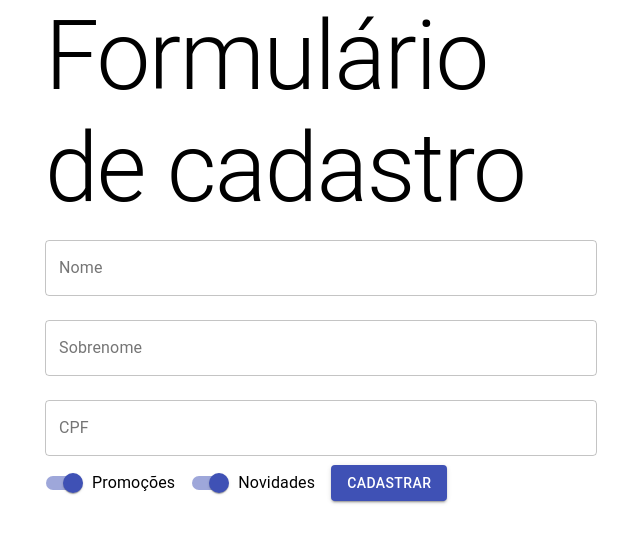
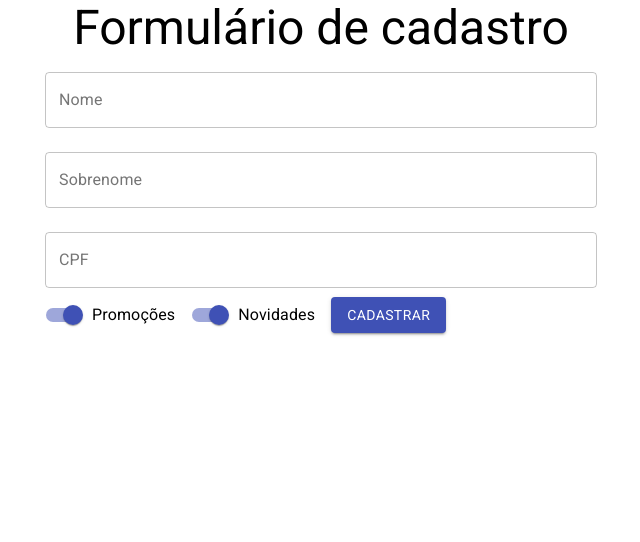
Before and after one commit to danielemaraschin/React-Function-Components-a-modern-approach, a React (Create React App) app in the folder my-app/: page / in a window 1280 px wide. Shown: the top 542 px of the page, without its empty margins (319-959 px from the left). Built offline with nearby package versions, Linux system fonts and the light colour scheme.

Commit message:
Learning about Material UI Typography

```diff
--- a/my-app/src/App.js
+++ b/my-app/src/App.js
@@ -1,13 +1,15 @@
 import React, { Component } from 'react';
 import './App.css';
 import FormularioCadastro from './components/FormularioCadastro/FormularioCadastro';
+import '@fontsource/roboto';
 import {Container, Typography} from "@material-ui/core";
+
 
 class App extends Component {
   render() {
     return (
       <Container component="article" maxWidth="sm">
-        <Typography variant="h1">Formulário de cadastro</Typography>
+        <Typography variant="h3" component="h1" align="center">Formulário de cadastro</Typography>
         <FormularioCadastro />
       </Container>
     );
```
Also changed, not shown: 1 other file (tests, documents, lock files or other folders).
